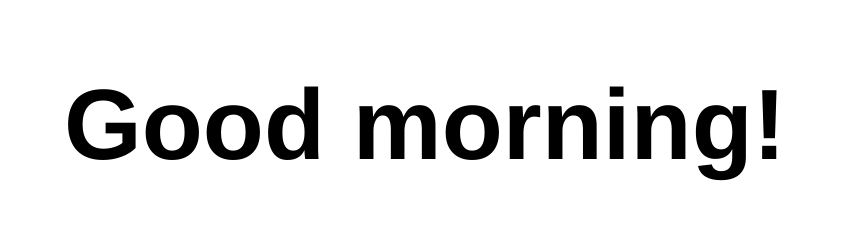
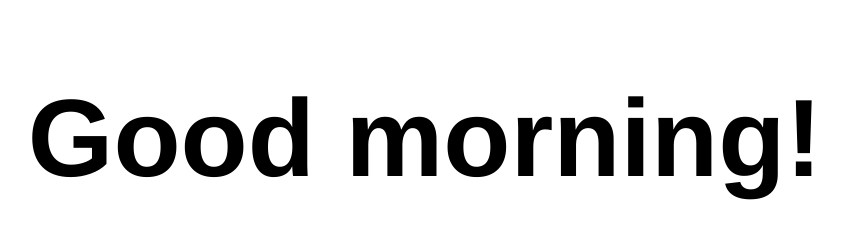
Before and after one commit to gayanganynjth/friday_project, a plain HTML site: page index.html in a window 1280 px wide. Shown: the whole page, without its empty margins (215-1058 px from the left). Drawn offline with Linux system fonts and the light colour scheme.

Commit message:
update index.html file

```diff
--- a/style.css
+++ b/style.css
@@ -2,5 +2,5 @@
     text-align: center;
     font-family: 'Franklin Gothic Medium', 'Arial Narrow', Arial, sans-serif;
     font-weight: 10px;
-    font-size: 100px;
+    font-size: 110px;
 }
```
